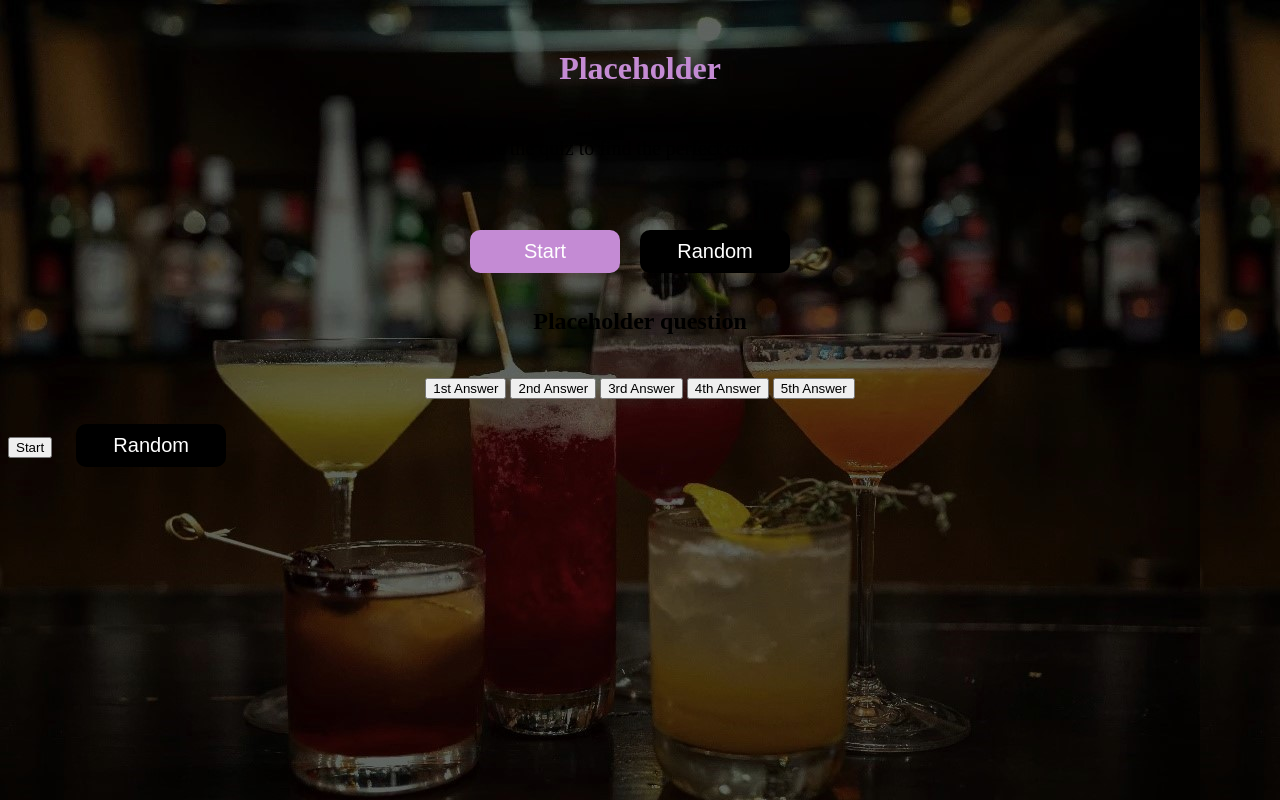
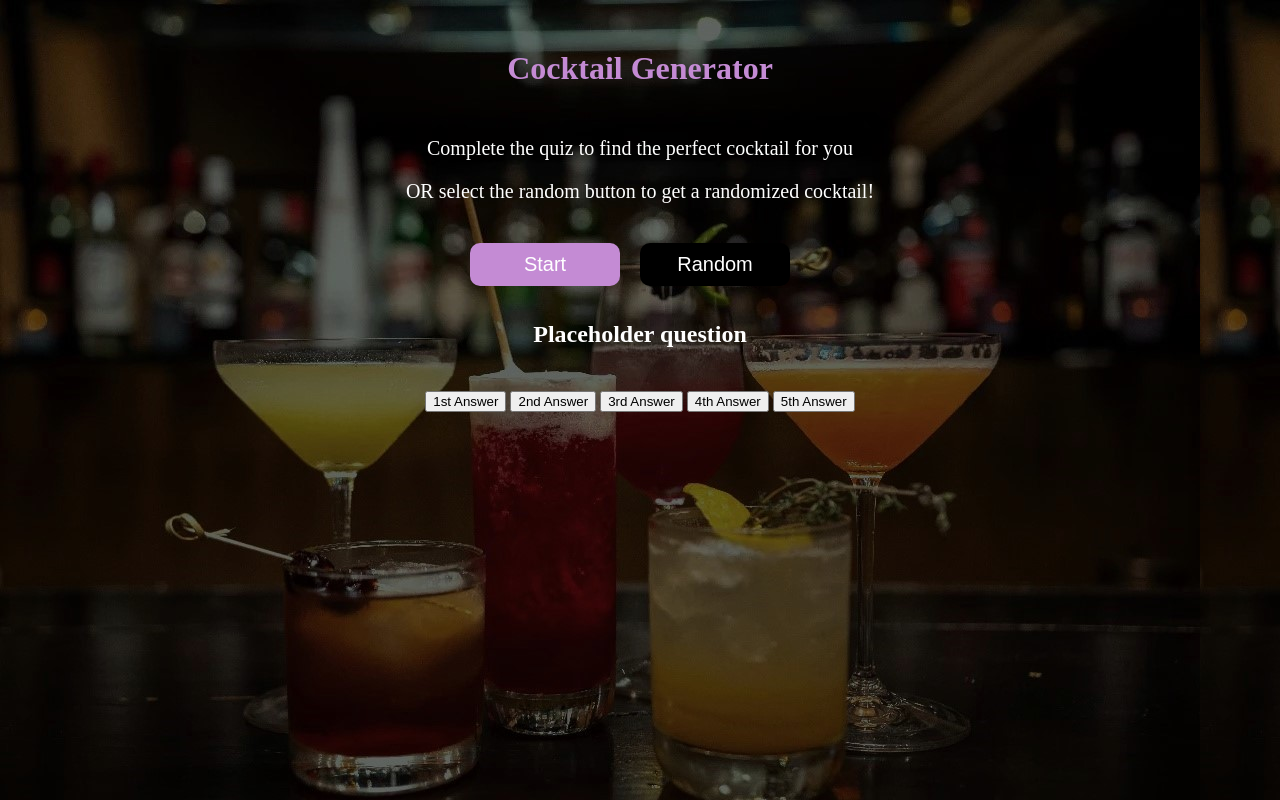
Before and after one commit to mkickham/CocktailGif, a plain HTML site: page index.html in a window 1280 px wide. Drawn offline with Linux system fonts and the light colour scheme.

Commit message:
removed extra buttons and changed colors

```diff
--- a/assets/style.css
+++ b/assets/style.css
@@ -10,9 +10,10 @@ body {
 }
 
 .header p {
-    margin: 50px;
+    margin: 20px;
     text-align: center;
     font-size: 20px;
+    color: white
 }
 
 #btn {
@@ -51,3 +52,7 @@ body {
     border-radius: 10px;
     width: 150px;
 }
+
+#question {
+    color: white;
+}
--- a/index.html
+++ b/index.html
@@ -15,8 +15,9 @@
 </head>
 <body>
     <header class="header">
-        <h1>Placeholder</h1>
+        <h1>Cocktail Generator</h1>
         <p>Complete the quiz to find the perfect cocktail for you</p>
+        <p>OR select the random button to get a randomized cocktail!</p>
     </header>
 
     <main>
@@ -36,11 +37,6 @@
             </div>
         </div>
 
-        <button class="btn">Start</button>
-
-        <button class="random" onclick="generateRandom()">Random</button>
-
-
         <img class="GIF">
     </main>
     <script src="./assets/script.js"></script>
```
